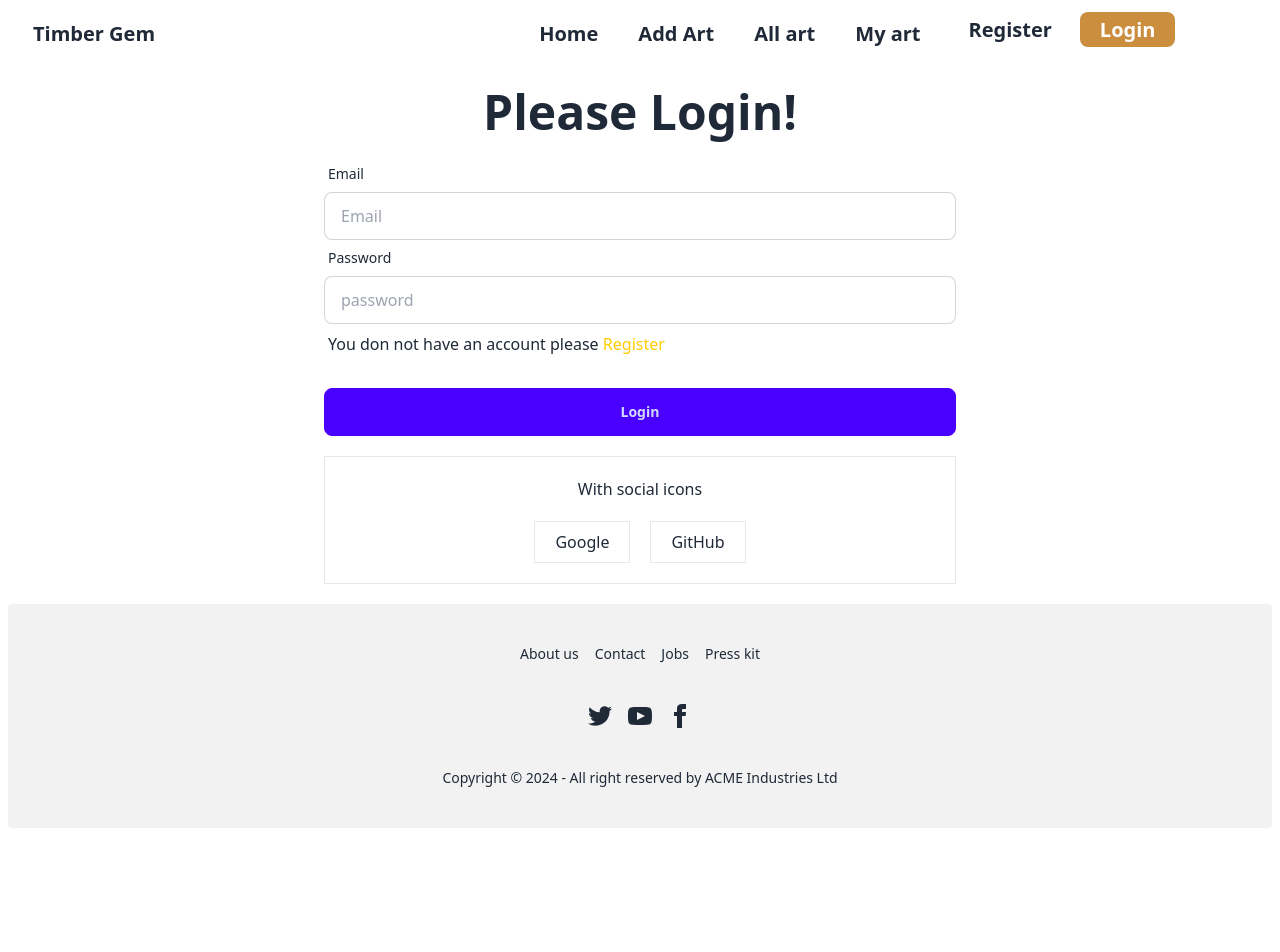
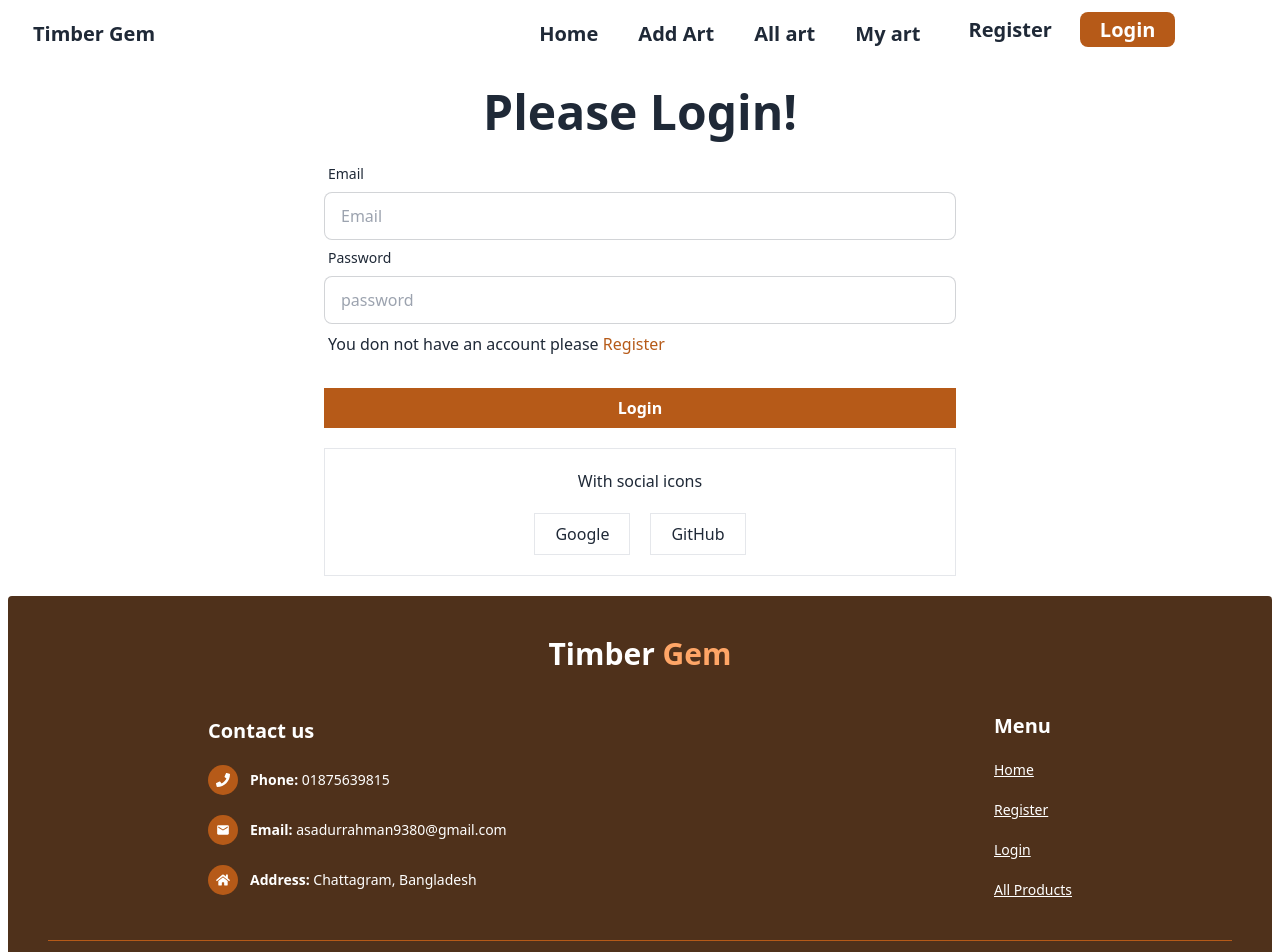
Before and after one commit to helal9380/timber-client, a React (Vite) app: page /login in a window 1280 px wide. Shown: the top 952 px of the page. Before the commit the page ends 828 px from the top, so only its background shows below. Built offline with nearby package versions, Linux system fonts and the light colour scheme; no server answers.

Commit message:
footer and error page added

```diff
--- a/src/Componnets/Card.jsx
+++ b/src/Componnets/Card.jsx
@@ -22,7 +22,7 @@ const Card = ({ cards }) => {
     })
   }
   return (
-    <div className=" p-4 border-2">
+    <div className=" p-4 border-2 border-[#b65a18] rounded">
         <figure>
           <img
             src={imgUrl}
@@ -31,14 +31,14 @@ const Card = ({ cards }) => {
         </figure>
         <div className="">
           <h2 className="text-xl font-semibold my-3">{name}</h2>
-          <div className='px-4 space-y-2 border-l-2 border-[#ffcc00]'>
+          <div className='px-4 space-y-2 border-l-2 border-[#b65a18]'>
           <p><span className='font-semibold'>Customaize :</span>  {customaize}</p>
           <p><span className='font-semibold'>Rating :</span>  {rate}</p>
           <p><span className='font-semibold'>Process Time :</span>  {processTime}</p>
           <p><span className='font-semibold'>Price :</span>  {pric}</p>
           </div>
           <div className=" justify-end my-5">
-            <Link onClick={ () => handleDetails(_id)} to={`/addArt/${_id}`} className="btn btn-primary">View Details</Link>
+            <Link onClick={ () => handleDetails(_id)} to={`/addArt/${_id}`} className="py-2 px-5 transition-all border border-[#b65a18] text-[#b65a18] font-bold rounded-bl-full hover:bg-[#b65a18] hover:text-white ease-in">View Details</Link>
           </div>
         </div>
       </div>
--- a/src/Componnets/Header.jsx
+++ b/src/Componnets/Header.jsx
@@ -34,7 +34,7 @@ const Header = () => {
       <NavLink
         className={({ isActive }) =>
           isActive
-            ? "bg-[#CA8E3E] md:text-xl font-semibold ml-2 text-white py-1 lg:px-5 px-3 rounded-lg"
+            ? "bg-[#b65a18] md:text-xl font-semibold ml-2 text-white py-1 lg:px-5 px-3 rounded-lg"
             : "py-1 lg:px-5 px-3 md:text-xl font-semibold"
         }
         to="/">
@@ -43,7 +43,7 @@ const Header = () => {
       <NavLink
         className={({ isActive }) =>
           isActive
-            ? "bg-[#CA8E3E] md:text-xl font-semibold ml-2 text-white py-1 lg:px-5 px-3 rounded-lg"
+            ? "bg-[#b65a18] md:text-xl font-semibold ml-2 text-white py-1 lg:px-5 px-3 rounded-lg"
             : "py-1 lg:px-5 px-3 md:text-xl font-semibold"
         }
         to="/add_art">
@@ -52,7 +52,7 @@ const Header = () => {
       <NavLink
         className={({ isActive }) =>
           isActive
-            ? "bg-[#CA8E3E] md:text-xl font-semibold ml-2 text-white py-1 lg:px-5 px-3 rounded-lg"
+            ? "bg-[#b65a18] md:text-xl font-semibold ml-2 text-white py-1 lg:px-5 px-3 rounded-lg"
             : "py-1 lg:px-5 px-3 md:text-xl font-semibold"
         }
         to="/all_art">
@@ -61,7 +61,7 @@ const Header = () => {
       <NavLink
         className={({ isActive }) =>
           isActive
-            ? "bg-[#CA8E3E] md:text-xl font-semibold ml-2 text-white py-1 lg:px-5 px-3 rounded-lg"
+            ? "bg-[#b65a18] md:text-xl font-semibold ml-2 text-white py-1 lg:px-5 px-3 rounded-lg"
             : "py-1 lg:px-5 px-3 md:text-xl font-semibold"
         }
         to="/myArt">
@@ -71,7 +71,7 @@ const Header = () => {
         <NavLink
           className={({ isActive }) =>
             isActive
-              ? "bg-[#CA8E3E] md:text-xl font-semibold ml-2 text-white py-1 lg:px-5 px-3 rounded-lg"
+              ? "bg-[#b65a18] md:text-xl font-semibold ml-2 text-white py-1 lg:px-5 px-3 rounded-lg"
               : "py-1 lg:px-5 px-3 md:text-xl ml-2 font-semibold"
           }
           to="/register">
@@ -81,7 +81,7 @@ const Header = () => {
           <NavLink
             className={({ isActive }) =>
               isActive
-                ? "bg-[#CA8E3E] md:text-xl font-semibold ml-2 text-white py-1 lg:px-5 px-3 rounded-lg"
+                ? "md:text-xl font-semibold ml-2 py-1 lg:px-5 px-3 rounded-lg"
                 : "py-1 lg:px-5 px-3 md:text-xl ml-2 font-semibold"
             }
             onClick={handleLogOut}>
@@ -91,7 +91,7 @@ const Header = () => {
           <NavLink
             className={({ isActive }) =>
               isActive
-                ? "bg-[#CA8E3E] md:text-xl font-semibold ml-2 text-white py-1 lg:px-5 px-3 rounded-lg"
+                ? "bg-[#b65a18] md:text-xl font-semibold ml-2 text-white py-1 lg:px-5 px-3 rounded-lg"
                 : "py-1 lg:px-5 px-3 md:text-xl ml-2 font-semibold"
             }
             to="/login">
--- a/src/main.jsx
+++ b/src/main.jsx
@@ -16,11 +16,13 @@ import AuthProvider from "./AuthProvider/AuthProvider.jsx";
 import Details from "./Details.jsx";
 import Privateroute from "./LayOut/PrivateRoute.jsx";
 import Update from "./Componnets/Update.jsx";
+import ErrorPage from "./pages/ErrorPage.jsx";
 
 const router = createBrowserRouter([
   {
     path: "/",
     element: <Main></Main>,
+    errorElement:<ErrorPage></ErrorPage>,
     children: [
       {
         path: "/",
--- /dev/null
+++ b/src/pages/ErrorPage.jsx
@@ -0,0 +1,36 @@
+import { Link } from "react-router-dom";
+
+
+const ErrorPage = () => {
+    return (
+        <div className="max-w-screen-lg mx-auto">
+
+      <div className="flex justify-center mt-20 items-center">
+        <div className="text-center">
+          <h2 className="text-7xl font-bold my-2">
+            <span className="text-[#b65a18]">Uh</span>-oh!!
+          </h2>
+          <h2 className="text-4xl mb-4">It seems like something went wrong.</h2>
+          <p className="md:w-1/2 mx-auto mb-6">
+            We apologize for the inconvenience, but the page you are looking for
+            cannot be found at the moment.
+          </p>
+          <Link to='/'
+            href="#_"
+            className=" relative px-5 py-3 overflow-hidden font-medium text-[#b65a18] bg-transparent border border-[#b65a18] rounded-lg shadow-inner group">
+            <span className="absolute top-0 left-0 w-0 h-0 transition-all duration-200 border-t-2 border-[#b65a18] group-hover:w-full ease"></span>
+            <span className="absolute bottom-0 right-0 w-0 h-0 transition-all duration-200 border-b-2 group-hover:w-full ease"></span>
+            <span className="absolute top-0 left-0 w-full h-0 transition-all duration-300 delay-200 bg-transparent group-hover:h-full ease"></span>
+            <span className="absolute bottom-0 left-0 w-full h-0 transition-all duration-300 delay-200 bg-transparent group-hover:h-full ease"></span>
+            <span className="absolute inset-0 w-full h-full duration-300 delay-300 bg-white opacity-0 group-hover:opacity-100"></span>
+            <span className="relative transition-colors duration-300 delay-200 group-hover:text-[#b65a18] ease">
+              Go Home
+            </span>
+          </Link>
+        </div>
+      </div>
+    </div>
+    );
+};
+
+export default ErrorPage;
--- a/src/pages/Footer.jsx
+++ b/src/pages/Footer.jsx
@@ -1,51 +1,81 @@
 /** @format */
+
+import {
+  FaFacebook,
+  FaHome,
+  FaInstagram,
+  FaPhone,
+  FaTwitter,
+} from "react-icons/fa";
+import { MdEmail } from "react-icons/md";
+import { Link } from "react-router-dom";
 
 const Footer = () => {
   return (
     <div>
-      <footer className="footer footer-center p-10 bg-base-200 text-base-content rounded">
-        <nav className="grid grid-flow-col gap-4">
-          <a className="link link-hover">About us</a>
-          <a className="link link-hover">Contact</a>
-          <a className="link link-hover">Jobs</a>
-          <a className="link link-hover">Press kit</a>
-        </nav>
+      <footer className="footer footer-center p-10 bg-[#4f311b] text-white rounded">
+        <div>
+          <h2 className="text-3xl font-semibold">
+            Timber <span className="text-[#ffa667]">Gem</span>
+          </h2>
+        </div>
+        <div className="flex justify-between md:w-full md:px-40">
+          <div>
+            <h2 className="text-xl font-semibold text-start mb-5">Contact us</h2>
+            <div className="flex items-center gap-3">
+              <div className="w-[30px] flex items-center justify-center rounded-full h-[30px] bg-[#b65a18]">
+                <FaPhone></FaPhone>
+              </div>
+              <p>
+                <span className="font-semibold">Phone:</span> 01875639815
+              </p>
+            </div>
+            <div className="flex items-center gap-3">
+              <div className="w-[30px] my-5 flex items-center justify-center rounded-full h-[30px] bg-[#b65a18]">
+                <MdEmail></MdEmail>
+              </div>
+              <p>
+                <span className="font-semibold">Email:</span>{" "}
+                asadurrahman9380@gmail.com
+              </p>
+            </div>
+            <div className="flex items-center gap-3">
+              <div className="w-[30px] flex items-center justify-center rounded-full h-[30px] bg-[#b65a18]">
+                <FaHome></FaHome>
+              </div>
+              <p>
+                <span className="font-semibold">Address:</span> Chattagram,
+                Bangladesh
+              </p>
+            </div>
+          </div>
+          <div>
+            <h2 className="text-xl text-start font-semibold mb-5">Menu</h2>
+            <div className="flex flex-col gap-5 text-start">
+              <Link className="underline" to={"/"}>Home</Link>
+              <Link className="underline" to={"/register"}>Register</Link>
+              <Link className="underline" to={"/login"}>Login</Link>
+              <Link className="underline" to={"/all_art"}>All Products</Link>
+            </div>
+          </div>
+        </div>
+        <div className="w-full h-[1px] bg-[#b65a18]"></div>
+
         <nav>
           <div className="grid grid-flow-col gap-4">
-            <a>
-              <svg
-                xmlns="http://www.w3.org/2000/svg"
-                width="24"
-                height="24"
-                viewBox="0 0 24 24"
-                className="fill-current">
-                <path d="M24 4.557c-.883.392-1.832.656-2.828.775 1.017-.609 1.798-1.574 2.165-2.724-.951.564-2.005.974-3.127 1.195-.897-.957-2.178-1.555-3.594-1.555-3.179 0-5.515 2.966-4.797 6.045-4.091-.205-7.719-2.165-10.148-5.144-1.29 2.213-.669 5.108 1.523 6.574-.806-.026-1.566-.247-2.229-.616-.054 2.281 1.581 4.415 3.949 4.89-.693.188-1.452.232-2.224.084.626 1.956 2.444 3.379 4.6 3.419-2.07 1.623-4.678 2.348-7.29 2.04 2.179 1.397 4.768 2.212 7.548 2.212 9.142 0 14.307-7.721 13.995-14.646.962-.695 1.797-1.562 2.457-2.549z"></path>
-              </svg>
+            <a href="https://www.facebook.com/profile.php?id=100053803277283">
+              <FaFacebook></FaFacebook>
             </a>
-            <a>
-              <svg
-                xmlns="http://www.w3.org/2000/svg"
-                width="24"
-                height="24"
-                viewBox="0 0 24 24"
-                className="fill-current">
-                <path d="M19.615 3.184c-3.604-.246-11.631-.245-15.23 0-3.897.266-4.356 2.62-4.385 8.816.029 6.185.484 8.549 4.385 8.816 3.6.245 11.626.246 15.23 0 3.897-.266 4.356-2.62 4.385-8.816-.029-6.185-.484-8.549-4.385-8.816zm-10.615 12.816v-8l8 3.993-8 4.007z"></path>
-              </svg>
+            <a href="https://twitter.com/i/flow/single_sign_on">
+              <FaTwitter></FaTwitter>
             </a>
-            <a>
-              <svg
-                xmlns="http://www.w3.org/2000/svg"
-                width="24"
-                height="24"
-                viewBox="0 0 24 24"
-                className="fill-current">
-                <path d="M9 8h-3v4h3v12h5v-12h3.642l.358-4h-4v-1.667c0-.955.192-1.333 1.115-1.333h2.885v-5h-3.808c-3.596 0-5.192 1.583-5.192 4.615v3.385z"></path>
-              </svg>
+            <a href="https://www.instagram.com/md9981rahman/">
+              <FaInstagram></FaInstagram>
             </a>
           </div>
         </nav>
         <aside>
-          <p>Copyright © 2024 - All right reserved by ACME Industries Ltd</p>
+          <p>Copyright © 2024 - All right reserved by Timber Gem</p>
         </aside>
       </footer>
     </div>
--- a/src/pages/Login.jsx
+++ b/src/pages/Login.jsx
@@ -86,7 +86,7 @@ const Login = () => {
                     <p>
                       You don not have an account please{" "}
                       <Link
-                        className="text-[#ffcc00]"
+                        className="text-[#b65a18]"
                         to={"/register"}>
                         Register
                       </Link>
@@ -94,7 +94,7 @@ const Login = () => {
                   </label>
                 </div>
                 <div className="form-control mt-6">
-                  <button className="btn btn-primary">Login</button>
+                  <button className="py-2 px-5 bg-[#b65a18] text-white font-semibold">Login</button>
                 </div>
               </form>
               <div className="text-center my-5 border py-5">
--- a/src/pages/Register.jsx
+++ b/src/pages/Register.jsx
@@ -36,7 +36,7 @@ const Register = () => {
     })
   }
   return (
-    <div>
+    <div className="mb-10">
       <h2 className="text-center text-5xl font-semibold my-5">Please Register!</h2>
       <div>
         <div className=" w-1/2 mx-auto">
@@ -91,11 +91,11 @@ const Register = () => {
                     required
                   />
                   <label className="label">
-                    <p>Have an account? please <Link className="text-[#ffcc00]" to={'/login'}>Login</Link></p>
+                    <p>Have an account? please <Link className="text-[#b65a18]" to={'/login'}>Login</Link></p>
                   </label>
                 </div>
                 <div className="form-control mt-6">
-                  <button className="btn btn-primary">Register</button>
+                  <button className="py-2 px-5 bg-[#b65a18] text-white font-semibold">Register</button>
                 </div>
               </form>
             </div>
```
